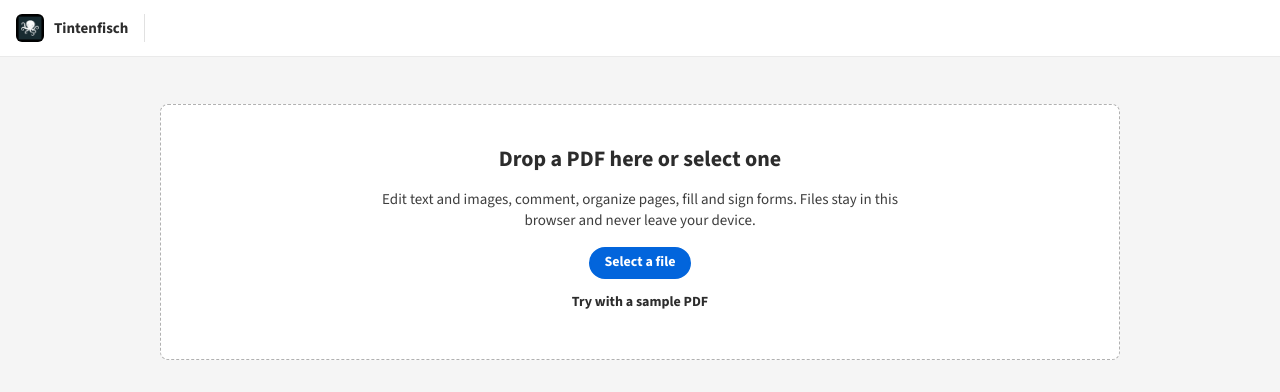
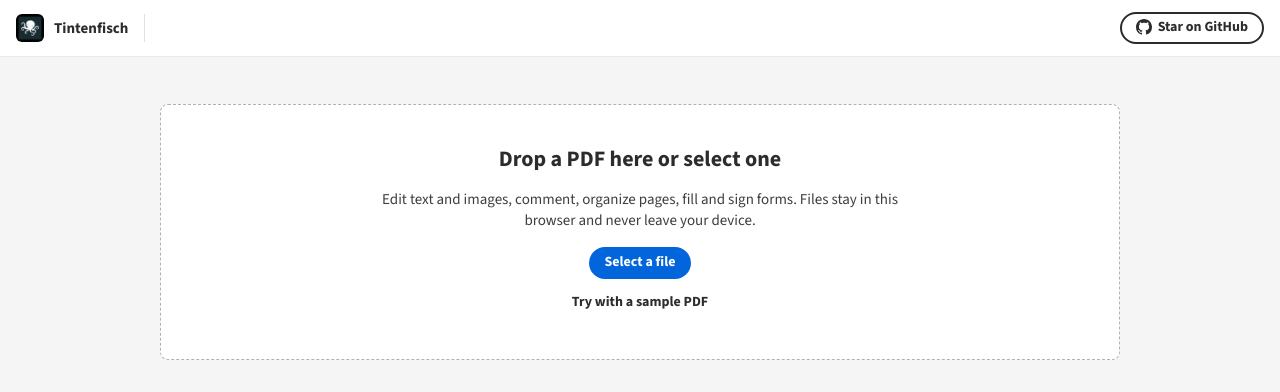
Before and after one commit to ArifKobel/Tintenfisch, a React (Vite) app: page / in a window 1280 px wide. Shown: the top 392 px of the page. Built offline with nearby package versions, Linux system fonts and the light colour scheme.

Commit message:
feat(shell): link the GitHub repository from the header

```diff
--- a/src/shell/AppHeader.tsx
+++ b/src/shell/AppHeader.tsx
@@ -5,6 +5,7 @@
 import { SaveStatus } from '@files/SaveStatus.tsx'
 import { FindBar } from '@find/FindBar.tsx'
 import { DocumentMenu } from '@shell/DocumentMenu.tsx'
+import { GitHubStarLink } from '@shell/GitHubStarLink.tsx'
 import type { LeftPanel } from '@shell/PanelStore.ts'
 import { usePanelState } from '@shell/usePanelState.ts'
 
@@ -47,6 +48,7 @@
       <div className="header-actions">
         <FindBar />
         <SaveDocumentButton />
+        <GitHubStarLink />
       </div>
     </header>
   )
--- /dev/null
+++ b/src/shell/GitHubStarLink.tsx
@@ -0,0 +1,10 @@
+export function GitHubStarLink() {
+  return (
+    <a className="button github-star" href="https://github.com/ArifKobel/Tintenfisch" target="_blank" rel="noreferrer">
+      <svg className="icon" viewBox="0 0 16 16" aria-hidden="true" focusable="false">
+        <path d="M8 0c4.42 0 8 3.58 8 8a8.013 8.013 0 0 1-5.45 7.59c-.4.08-.55-.17-.55-.38 0-.27.01-1.13.01-2.2 0-.75-.25-1.23-.54-1.48 1.78-.2 3.65-.88 3.65-3.95 0-.88-.31-1.59-.82-2.15.08-.2.36-1.02-.08-2.12 0 0-.67-.22-2.2.82-.64-.18-1.32-.27-2-.27-.68 0-1.36.09-2 .27-1.53-1.03-2.2-.82-2.2-.82-.44 1.1-.16 1.92-.08 2.12-.51.56-.82 1.28-.82 2.15 0 3.06 1.86 3.75 3.64 3.95-.23.2-.44.55-.51 1.07-.46.21-1.61.55-2.33-.66-.15-.24-.6-.83-1.23-.82-.67.01-.27.38.01.53.34.19.73.9.82 1.13.16.45.68 1.31 2.69.94 0 .67.01 1.3.01 1.49 0 .21-.15.45-.55.38A7.995 7.995 0 0 1 0 8c0-4.42 3.58-8 8-8Z" />
+      </svg>
+      Star on GitHub
+    </a>
+  )
+}
--- a/src/shell/shell.css
+++ b/src/shell/shell.css
@@ -120,6 +120,15 @@
   display: flex;
   align-items: center;
   gap: 8px;
+}
+
+.github-star {
+  text-decoration: none;
+}
+
+.github-star .icon {
+  width: 16px;
+  height: 16px;
 }
 
 .workspace {
```
